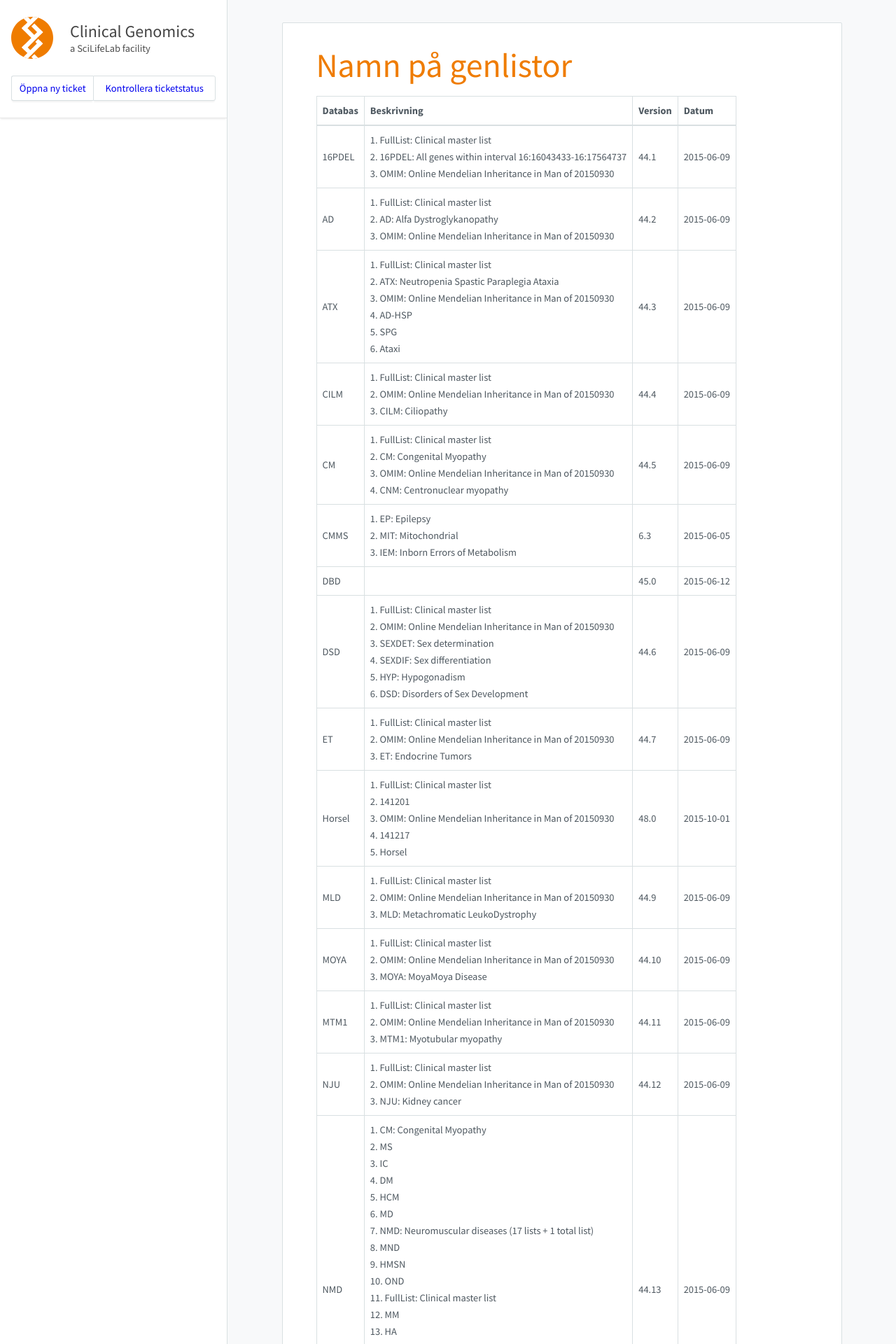
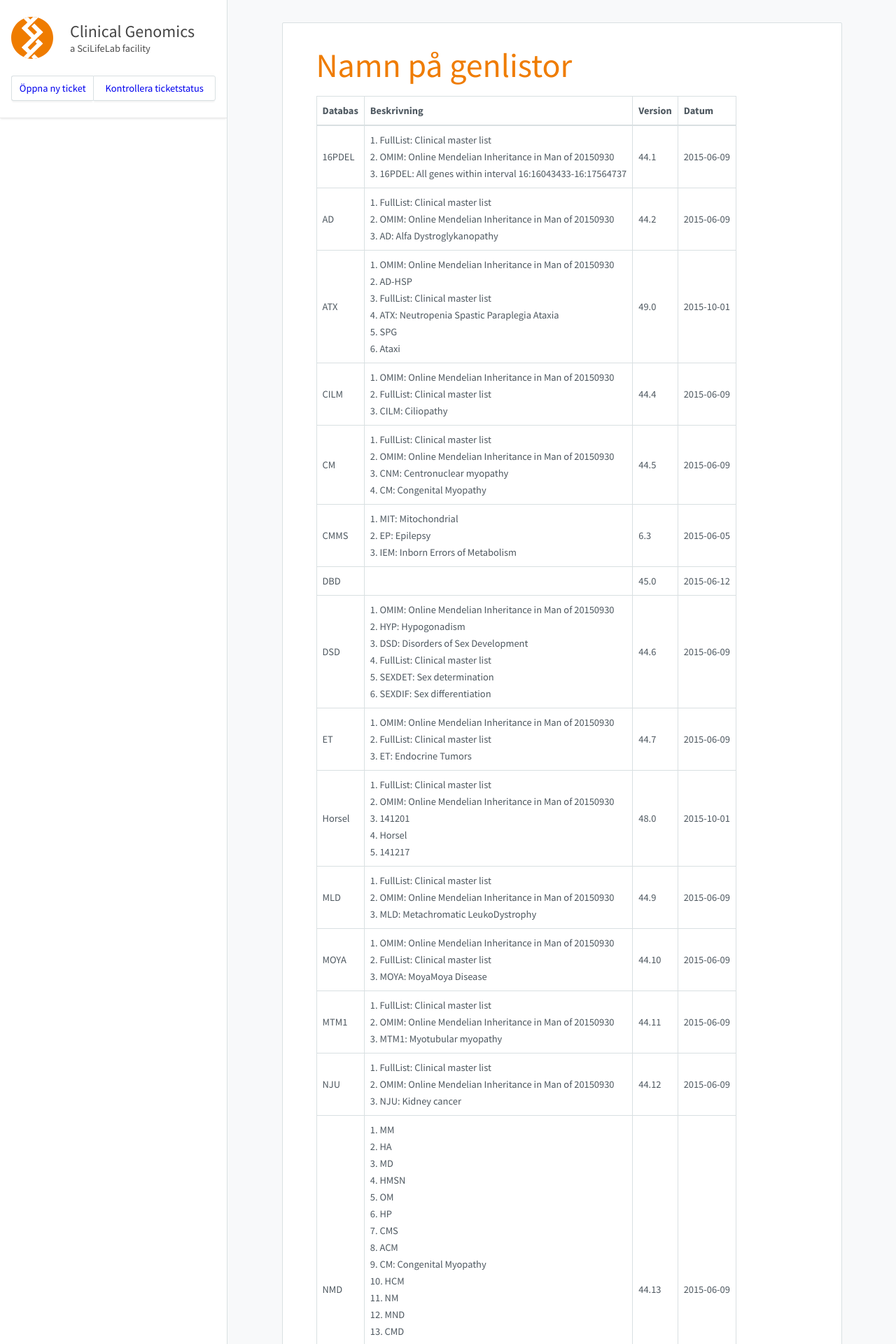
Before and after one commit to Clinical-Genomics/clinical-genomics.github.io, a Jekyll site: the page built from _pages/namnpagenlistor.md, in a window 1280 px wide. Shown: the top 1920 px of the page at 70% size. Built offline with Jekyll 4.4.1, drawn with Linux system fonts in a browser that asks for light colours; nearby versions of some CDN libraries; some of the changed text lies outside the part shown.

Commit message:
Update to cust002-ATX.txt

```diff
--- a/_pages/namnpagenlistor.md
+++ b/_pages/namnpagenlistor.md
@@ -8,25 +8,25 @@
 
 |Databas|Beskrivning|Version|Datum|
 |---|---|---|---|
-|16PDEL|1. FullList: Clinical master list<br />2. 16PDEL: All genes within interval 16:16043433-16:17564737<br />3. OMIM: Online Mendelian Inheritance in Man of 20150930<br />|44.1|2015-06-09|
-|AD|1. FullList: Clinical master list<br />2. AD: Alfa Dystroglykanopathy<br />3. OMIM: Online Mendelian Inheritance in Man of 20150930<br />|44.2|2015-06-09|
-|ATX|1. FullList: Clinical master list<br />2. ATX: Neutropenia Spastic Paraplegia Ataxia<br />3. OMIM: Online Mendelian Inheritance in Man of 20150930<br />4. AD-HSP<br />5. SPG<br />6. Ataxi<br />|44.3|2015-06-09|
-|CILM|1. FullList: Clinical master list<br />2. OMIM: Online Mendelian Inheritance in Man of 20150930<br />3. CILM: Ciliopathy<br />|44.4|2015-06-09|
-|CM|1. FullList: Clinical master list<br />2. CM: Congenital Myopathy<br />3. OMIM: Online Mendelian Inheritance in Man of 20150930<br />4. CNM: Centronuclear myopathy<br />|44.5|2015-06-09|
-|CMMS|1. EP: Epilepsy<br />2. MIT: Mitochondrial<br />3. IEM: Inborn Errors of Metabolism<br />|6.3|2015-06-05|
+|16PDEL|1. FullList: Clinical master list<br />2. OMIM: Online Mendelian Inheritance in Man of 20150930<br />3. 16PDEL: All genes within interval 16:16043433-16:17564737<br />|44.1|2015-06-09|
+|AD|1. FullList: Clinical master list<br />2. OMIM: Online Mendelian Inheritance in Man of 20150930<br />3. AD: Alfa Dystroglykanopathy<br />|44.2|2015-06-09|
+|ATX|1. OMIM: Online Mendelian Inheritance in Man of 20150930<br />2. AD-HSP<br />3. FullList: Clinical master list<br />4. ATX: Neutropenia Spastic Paraplegia Ataxia<br />5. SPG<br />6. Ataxi<br />|49.0|2015-10-01|
+|CILM|1. OMIM: Online Mendelian Inheritance in Man of 20150930<br />2. FullList: Clinical master list<br />3. CILM: Ciliopathy<br />|44.4|2015-06-09|
+|CM|1. FullList: Clinical master list<br />2. OMIM: Online Mendelian Inheritance in Man of 20150930<br />3. CNM: Centronuclear myopathy<br />4. CM: Congenital Myopathy<br />|44.5|2015-06-09|
+|CMMS|1. MIT: Mitochondrial<br />2. EP: Epilepsy<br />3. IEM: Inborn Errors of Metabolism<br />|6.3|2015-06-05|
 |DBD||45.0|2015-06-12|
-|DSD|1. FullList: Clinical master list<br />2. OMIM: Online Mendelian Inheritance in Man of 20150930<br />3. SEXDET: Sex determination<br />4. SEXDIF: Sex differentiation<br />5. HYP: Hypogonadism<br />6. DSD: Disorders of Sex Development<br />|44.6|2015-06-09|
-|ET|1. FullList: Clinical master list<br />2. OMIM: Online Mendelian Inheritance in Man of 20150930<br />3. ET: Endocrine Tumors<br />|44.7|2015-06-09|
-|Horsel|1. FullList: Clinical master list<br />2. 141201<br />3. OMIM: Online Mendelian Inheritance in Man of 20150930<br />4. 141217<br />5. Horsel<br />|48.0|2015-10-01|
+|DSD|1. OMIM: Online Mendelian Inheritance in Man of 20150930<br />2. HYP: Hypogonadism<br />3. DSD: Disorders of Sex Development<br />4. FullList: Clinical master list<br />5. SEXDET: Sex determination<br />6. SEXDIF: Sex differentiation<br />|44.6|2015-06-09|
+|ET|1. OMIM: Online Mendelian Inheritance in Man of 20150930<br />2. FullList: Clinical master list<br />3. ET: Endocrine Tumors<br />|44.7|2015-06-09|
+|Horsel|1. FullList: Clinical master list<br />2. OMIM: Online Mendelian Inheritance in Man of 20150930<br />3. 141201<br />4. Horsel<br />5. 141217<br />|48.0|2015-10-01|
 |MLD|1. FullList: Clinical master list<br />2. OMIM: Online Mendelian Inheritance in Man of 20150930<br />3. MLD: Metachromatic LeukoDystrophy<br />|44.9|2015-06-09|
-|MOYA|1. FullList: Clinical master list<br />2. OMIM: Online Mendelian Inheritance in Man of 20150930<br />3. MOYA: MoyaMoya Disease<br />|44.10|2015-06-09|
+|MOYA|1. OMIM: Online Mendelian Inheritance in Man of 20150930<br />2. FullList: Clinical master list<br />3. MOYA: MoyaMoya Disease<br />|44.10|2015-06-09|
 |MTM1|1. FullList: Clinical master list<br />2. OMIM: Online Mendelian Inheritance in Man of 20150930<br />3. MTM1: Myotubular myopathy<br />|44.11|2015-06-09|
 |NJU|1. FullList: Clinical master list<br />2. OMIM: Online Mendelian Inheritance in Man of 20150930<br />3. NJU: Kidney cancer<br />|44.12|2015-06-09|
-|NMD|1. CM: Congenital Myopathy<br />2. MS<br />3. IC<br />4. DM<br />5. HCM<br />6. MD<br />7. NMD: Neuromuscular diseases (17 lists + 1 total list)<br />8. MND<br />9. HMSN<br />10. OND<br />11. FullList: Clinical master list<br />12. MM<br />13. HA<br />14. CMS<br />15. ACM<br />16. OM<br />17. CMD<br />18. NM<br />19. HP<br />20. CRD<br />|44.13|2015-06-09|
+|NMD|1. MM<br />2. HA<br />3. MD<br />4. HMSN<br />5. OM<br />6. HP<br />7. CMS<br />8. ACM<br />9. CM: Congenital Myopathy<br />10. HCM<br />11. NM<br />12. MND<br />13. CMD<br />14. NMD: Neuromuscular diseases (17 lists + 1 total list)<br />15. MS<br />16. FullList: Clinical master list<br />17. OND<br />18. CRD<br />19. IC<br />20. DM<br />|44.13|2015-06-09|
 |OMIM|Online Mendelian Inheritance in Man of 20150930|47.0|2015-10-01|
-|ORO|1. FullList: Clinical master list<br />2. OMIM: Online Mendelian Inheritance in Man of 20150930<br />3. ORO: Oro-facial-digital syndrome<br />|44.15|2015-06-09|
+|ORO|1. OMIM: Online Mendelian Inheritance in Man of 20150930<br />2. FullList: Clinical master list<br />3. ORO: Oro-facial-digital syndrome<br />|44.15|2015-06-09|
 |PAF1|1. FullList: Clinical master list<br />2. OMIM: Online Mendelian Inheritance in Man of 20150930<br />3. PAF1: RNA polymerase II-associated factor<br />|44.16|2015-06-09|
-|PID|1. FullList: Clinical master list<br />2. PIDCAD: PID Candidates<br />3. PID: Primary Immune Deficiency<br />|7.0|2015-08-31|
-|SCN|1. FullList: Clinical master list<br />2. SCN: Neutropenia<br />3. OMIM: Online Mendelian Inheritance in Man of 20150930<br />|44.17|2015-06-09|
+|PID|1. FullList: Clinical master list<br />2. PID: Primary Immune Deficiency<br />3. PIDCAD: PID Candidates<br />|7.0|2015-08-31|
+|SCN|1. FullList: Clinical master list<br />2. OMIM: Online Mendelian Inheritance in Man of 20150930<br />3. SCN: Neutropenia<br />|44.17|2015-06-09|
 |SHANK1|1. FullList: Clinical master list<br />2. OMIM: Online Mendelian Inheritance in Man of 20150930<br />3. SHANK1: SH3 and multiple ankyrin repeat domains 1<br />|44.18|2015-06-09|
 |SKD|1. FullList: Clinical master list<br />2. OMIM: Online Mendelian Inheritance in Man of 20150930<br />3. SKD: Skeletal dysplasia<br />|46.0|2015-09-03|
```
